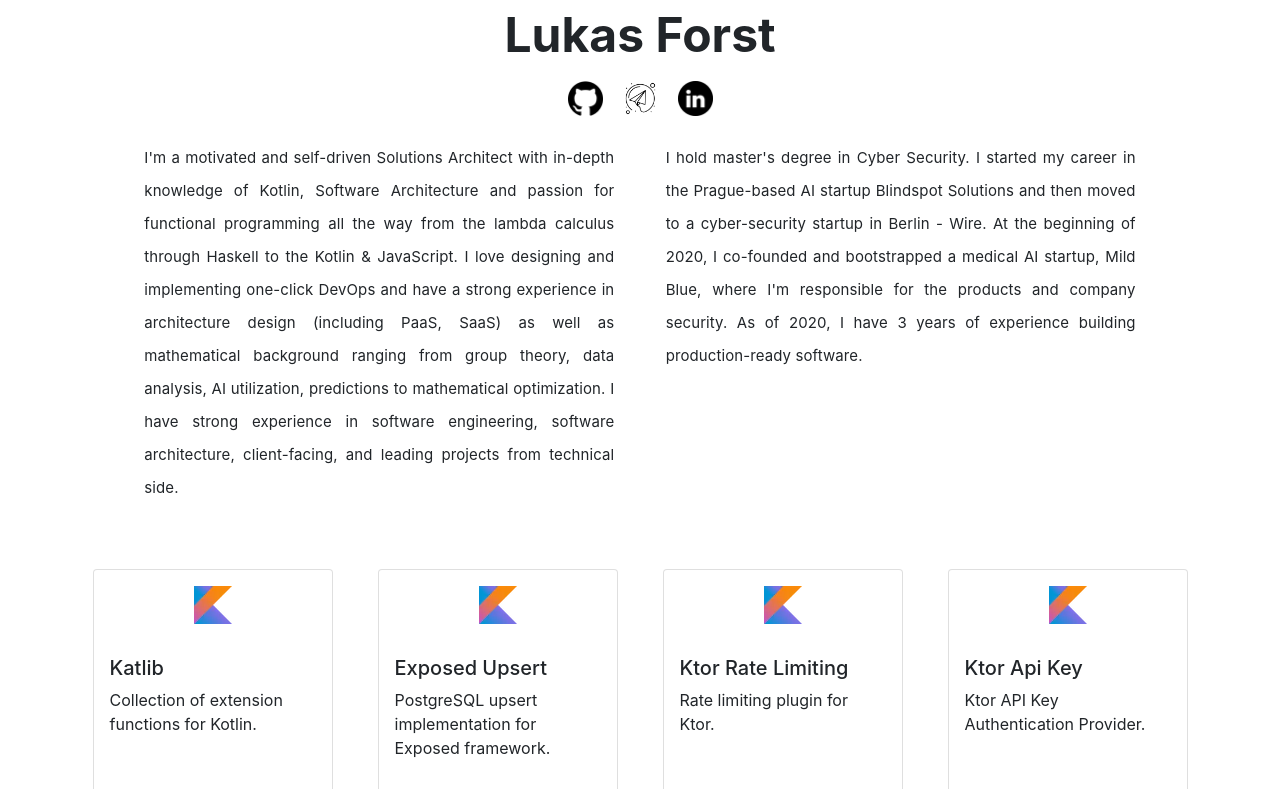
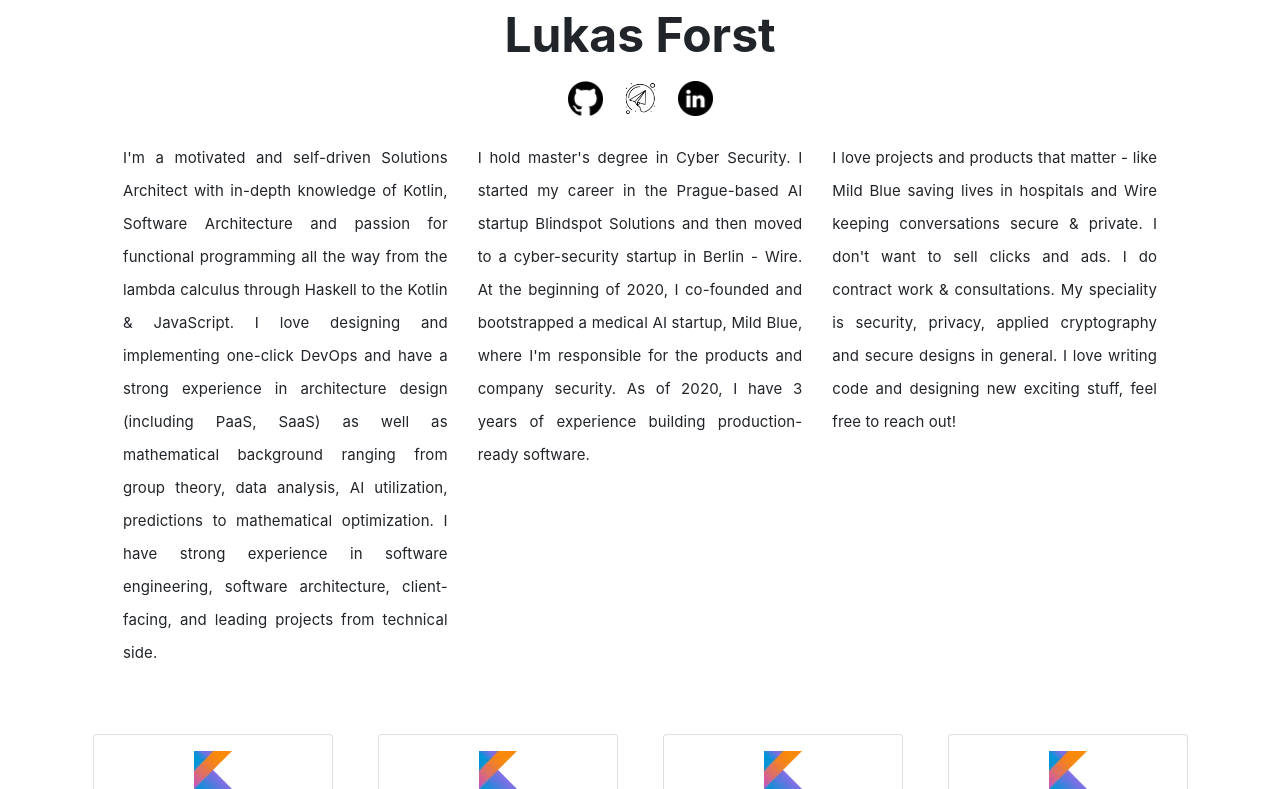
Before and after one commit to LukasForst/lukas.forst.dev, a Next.js app: page / in a window 1280 px wide. Shown: the part 351-1140 px from the top of the page. Built offline with nearby package versions, Linux system fonts and the light colour scheme.

Commit message:
update bio

```diff
--- a/components/About.tsx
+++ b/components/About.tsx
@@ -81,6 +81,14 @@
           As of ${now}, I have ${experience} years of experience building production-ready software.
           `}
         </div>
+        <div className={`col ${styles.textBlock}`}>
+          {`
+          I love projects and products that matter - like Mild Blue saving lives in hospitals and Wire keeping conversations secure & private.
+          I don't want to sell clicks and ads. I do contract work & consultations.
+          My speciality is security, privacy, applied cryptography and secure designs in general.
+          I love writing code and designing new exciting stuff, feel free to reach out!
+          `}
+        </div>
       </div>
     </div>
   );
--- a/public/projects.json
+++ b/public/projects.json
@@ -8,23 +8,23 @@
       "category": "library"
     },
     {
-      "title": "Exposed Upsert",
-      "description": "PostgreSQL upsert implementation for Exposed framework.",
-      "githubLink": "https://github.com/LukasForst/exposed-upsert",
+      "title": "Ktor Plugins",
+      "description": "Various Ktor extensions and plugins.",
+      "githubLink": "https://github.com/LukasForst/ktor-plugins",
       "language": "kotlin",
       "category": "library"
     },
     {
-      "title": "Ktor Rate Limiting",
-      "description": "Rate limiting plugin for Ktor.",
-      "githubLink": "https://github.com/LukasForst/ktor-rate-limiting",
+      "title": "Ktor OpenAPI Generator",
+      "description": "Ktor OpenAPI/Swagger 3 Generator",
+      "githubLink": "https://github.com/LukasForst/ktor-openapi-generator",
       "language": "kotlin",
       "category": "library"
     },
     {
-      "title": "Ktor Api Key",
-      "description": "Ktor API Key Authentication Provider.",
-      "githubLink": "https://github.com/LukasForst/ktor-api-key",
+      "title": "Exposed Upsert",
+      "description": "PostgreSQL upsert implementation for Exposed framework.",
+      "githubLink": "https://github.com/LukasForst/exposed-upsert",
       "language": "kotlin",
       "category": "library"
     },
```
